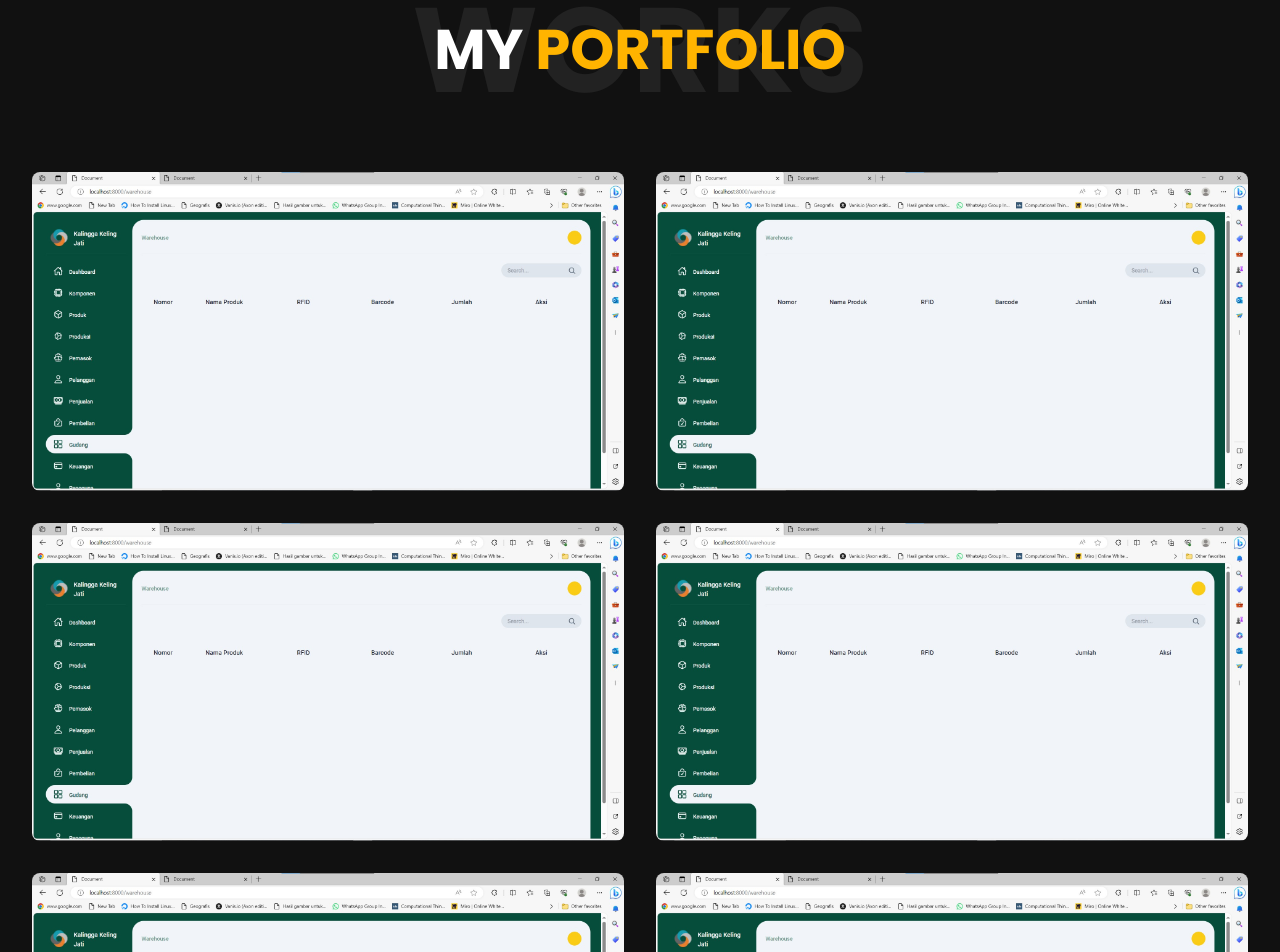
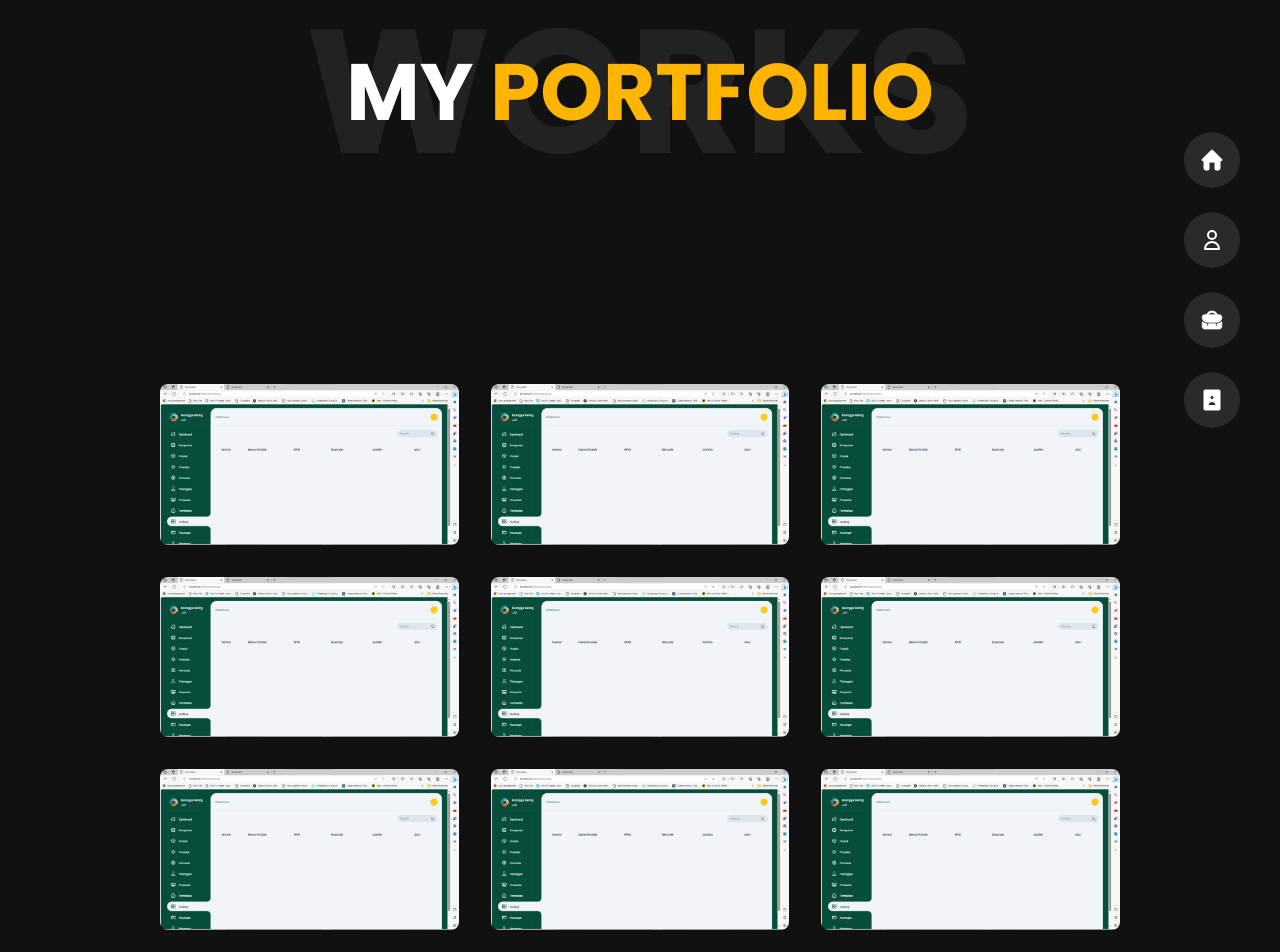
Before and after one commit to Rasikhkp/portfolio, a React (Vite) app: page /portfolio in a window 1280 px wide. Shown: the part 120-1072 px from the top of the page. Built offline with nearby package versions, Linux system fonts and the light colour scheme.

Commit message:
feat: Porfotlio page for laptop screen and above

```diff
--- a/src/pages/About.tsx
+++ b/src/pages/About.tsx
@@ -22,7 +22,7 @@ const About = () => {
 	const skills = [html, js, css, tw, php, njs, react, ts, mongo, laravel, ex];
 	return (
 		<div className="bg-[#111] mx-auto h-fit font-poppins min-[577px]:pt-20">
-			<div className="fixed top-1/2 -translate-y-1/2 right-5">
+			<div className="fixed top-1/2 -translate-y-1/2 right-[5vh]">
 				<div className="w-[7vh] flex items-center justify-center h-[7vh] rounded-full bg-[#2B2A2A]">
 					<img className="w-[3vh]" src={home} alt="" />
 				</div>
--- a/src/pages/Home.tsx
+++ b/src/pages/Home.tsx
@@ -74,7 +74,7 @@ function Home() {
 					</div>
 				</div>
 
-				<div className="absolute top-1/2 -translate-y-1/2 right-5">
+				<div className="absolute top-1/2 -translate-y-1/2 right-[5vh]">
 					<div className="w-[7vh] flex items-center justify-center h-[7vh] rounded-full bg-[#2B2A2A]">
 						<img className="w-[3vh]" src={home} alt="" />
 					</div>
--- a/src/pages/Portfolio.tsx
+++ b/src/pages/Portfolio.tsx
@@ -1,9 +1,28 @@
 import menu from "../../public/icon/menu.svg";
+import home from "../../public/icon/home.svg";
+import person from "../../public/icon/person.svg";
+import portfolio from "../../public/icon/portfolio.svg";
+import contact from "../../public/icon/contact.svg";
 import porto1 from "../../public/img/1710.jpg";
 
 const Portfolio = () => {
 	return (
 		<div className="bg-[#111] font-poppins min-[577px]:pt-20">
+			<div className="fixed top-1/2 -translate-y-1/2 right-[5vh]">
+				<div className="w-[7vh] flex items-center justify-center h-[7vh] rounded-full bg-[#2B2A2A]">
+					<img className="w-[3vh]" src={home} alt="" />
+				</div>
+				<div className="w-[7vh] flex items-center justify-center h-[7vh] rounded-full bg-[#2B2A2A] mt-[3vh]">
+					<img className="w-[3vh]" src={person} alt="" />
+				</div>
+				<div className="w-[7vh] flex items-center justify-center h-[7vh] rounded-full bg-[#2B2A2A] mt-[3vh]">
+					<img className="w-[3vh]" src={portfolio} alt="" />
+				</div>
+				<div className="w-[7vh] flex items-center justify-center h-[7vh] rounded-full bg-[#2B2A2A] mt-[3vh]">
+					<img className="w-[3vh]" src={contact} alt="" />
+				</div>
+			</div>
+
 			{/* Top navigation bar */}
 			<div className="w-full min-[577px]:hidden px-8 flex justify-between items-center h-16 bg-[#252525]">
 				<div className="text-3xl font-bold text-white">
@@ -13,43 +32,58 @@ const Portfolio = () => {
 			</div>
 
 			{/* Floating menu button */}
-			<div className="absolute hidden min-[577px]:flex transition-all w-[53px] h-[53px] rounded-[6px] bg-[#252525] right-8 top-8 items-center justify-center">
+			<div className="absolute lg:hidden hidden min-[577px]:flex transition-all w-[53px] h-[53px] rounded-[6px] bg-[#252525] right-8 top-8 items-center justify-center">
 				<img className="w-7" src={menu} alt="" />
 			</div>
 
 			{/* Large title */}
-			<div className="hidden min-[577px]:block text-[120px] relative font-bold text-[#222222] text-center">
+			<div className="hidden min-[577px]:block text-[120px] lg:text-[22vh] relative font-bold text-[#222222] text-center">
 				WORKS
-				<div className="text-[56px] absolute w-[500px] top-1/2 -translate-y-1/2 left-1/2 -translate-x-1/2 font-bold text-white">
+				<div className="text-[56px] lg:text-[10vh] absolute w-[420px] lg:w-[80vh] top-1/2 -translate-y-1/2 left-1/2 -translate-x-1/2 font-bold text-white">
 					MY <span className="text-[#FFB400] ">PORTFOLIO</span>
 				</div>
 			</div>
 
 			{/* Image grid */}
-			<div className="p-8 min-[577px]:grid min-[577px]:grid-cols-2 gap-8">
-				<img className="rounded-lg" src={porto1} alt="" />
+			<div className="p-8 lg:p-[20vh] min-[577px]:grid min-[577px]:grid-cols-2 lg:grid-cols-3 gap-8 lg:gap-[4vh] lg:gap-[6vh">
+				<img className="rounded-lg lg:rounded-[1vh]" src={porto1} alt="" />
 				<img
-					className="rounded-lg mt-8 min-[577px]:mt-0"
+					className="rounded-lg lg:rounded-[1vh] mt-8 min-[577px]:mt-0"
 					src={porto1}
 					alt=""
 				/>
 				<img
-					className="rounded-lg mt-8 min-[577px]:mt-0"
+					className="rounded-lg lg:rounded-[1vh] mt-8 min-[577px]:mt-0"
 					src={porto1}
 					alt=""
 				/>
 				<img
-					className="rounded-lg mt-8 min-[577px]:mt-0"
+					className="rounded-lg lg:rounded-[1vh] mt-8 min-[577px]:mt-0"
 					src={porto1}
 					alt=""
 				/>
 				<img
-					className="rounded-lg mt-8 min-[577px]:mt-0"
+					className="rounded-lg lg:rounded-[1vh] mt-8 min-[577px]:mt-0"
 					src={porto1}
 					alt=""
 				/>
 				<img
-					className="rounded-lg mt-8 min-[577px]:mt-0"
+					className="rounded-lg lg:rounded-[1vh] mt-8 min-[577px]:mt-0"
+					src={porto1}
+					alt=""
+				/>
+				<img
+					className="rounded-lg lg:rounded-[1vh] mt-8 min-[577px]:mt-0"
+					src={porto1}
+					alt=""
+				/>
+				<img
+					className="rounded-lg lg:rounded-[1vh] mt-8 min-[577px]:mt-0"
+					src={porto1}
+					alt=""
+				/>
+				<img
+					className="rounded-lg lg:rounded-[1vh] mt-8 min-[577px]:mt-0"
 					src={porto1}
 					alt=""
 				/>
```
